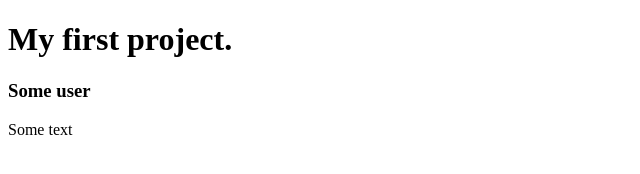
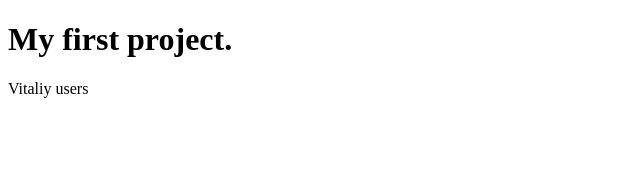
Before and after one commit to Vitaliy-Oh/Torg98, a plain HTML site: page index.html in a window 1280 px wide. Shown: the whole page, without its empty margins (0-640 px from the left). Drawn offline with Linux system fonts and the light colour scheme.

Commit message:
Add users name

```diff
--- a/index.html
+++ b/index.html
@@ -7,7 +7,6 @@
 </head>
 <body>
 	<h1>My first project.</h1>
-	<h3>Some user</h3>
-	<p>Some text</p>
+	<p>Vitaliy users</p>
 </body>
 </html>
```
